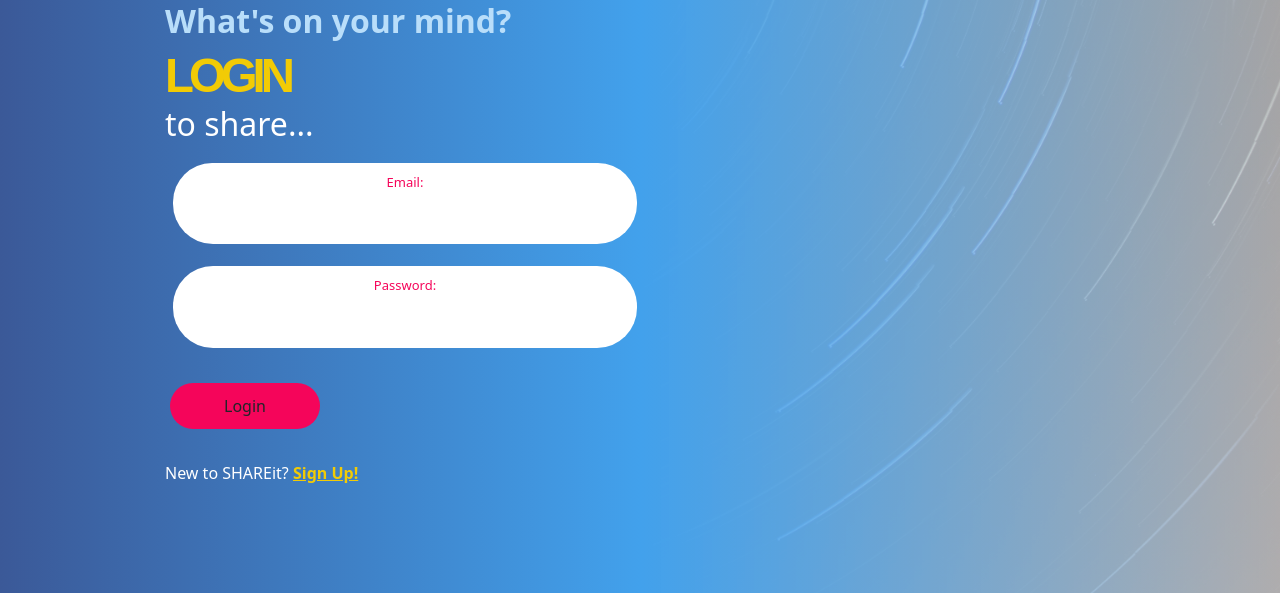
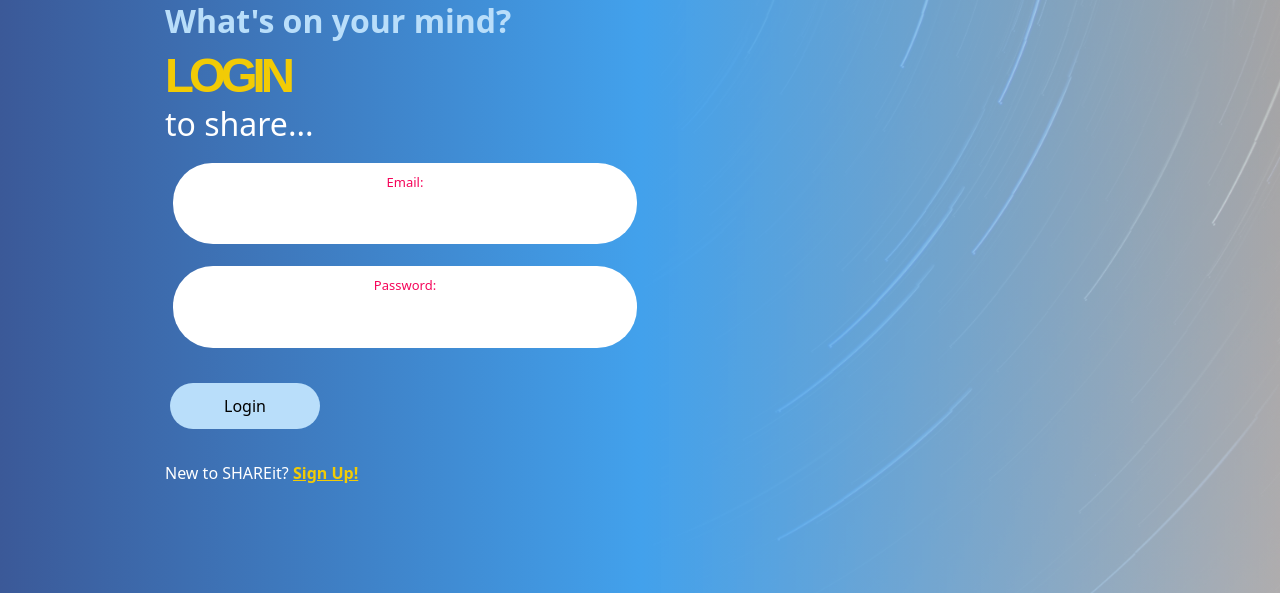
Before and after one commit to Htet159/Python, a Flask app: page / in a window 1280 px wide, with the pointer over the restyled element. Shown: the part 207-800 px from the top of the page. Run offline with Flask 2, Linux system fonts and the light colour scheme.

Commit message:
minor css adjustment to buttons

```diff
--- a/flask_app/static/css/style.css
+++ b/flask_app/static/css/style.css
@@ -42,6 +42,13 @@ h1 {
     border-radius: 25px;
     width: 150px;
     padding: 10px;
+}
+
+.login-btn:hover,
+.register-btn:hover {
+        background-color: #B9DEFA;;
+        color: #000;
+
 }
 
 .site-title {
```
